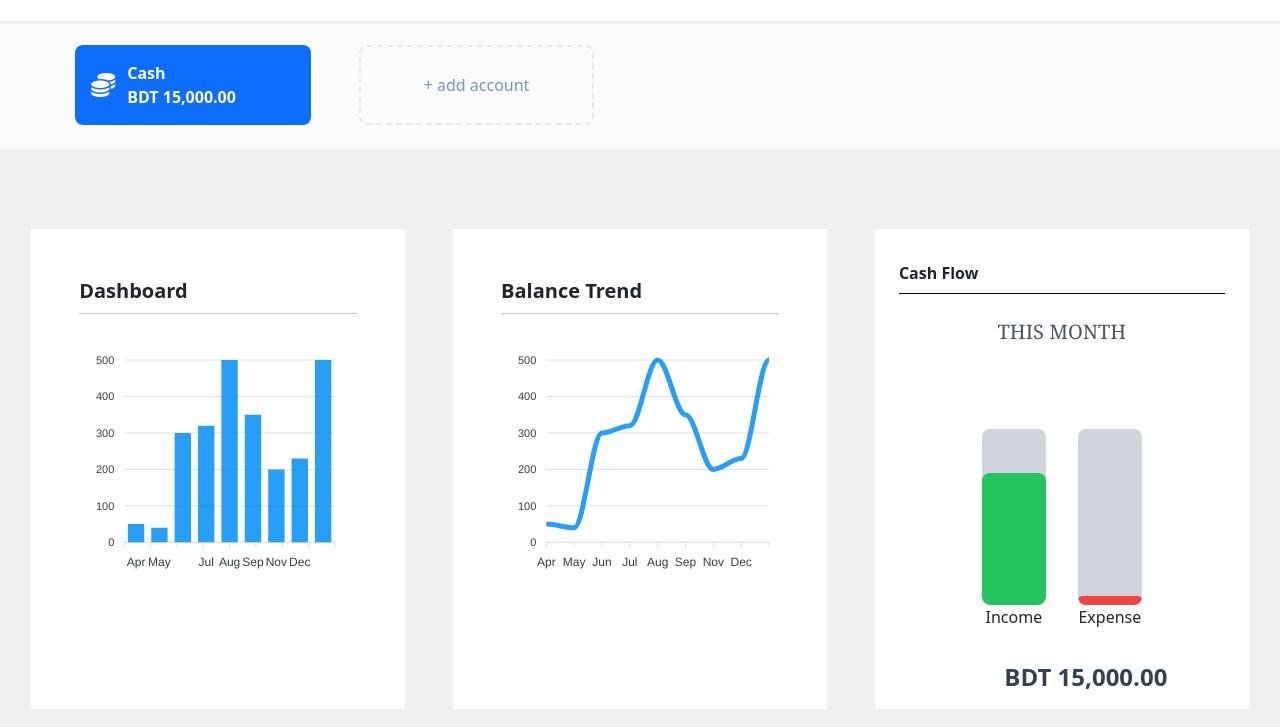
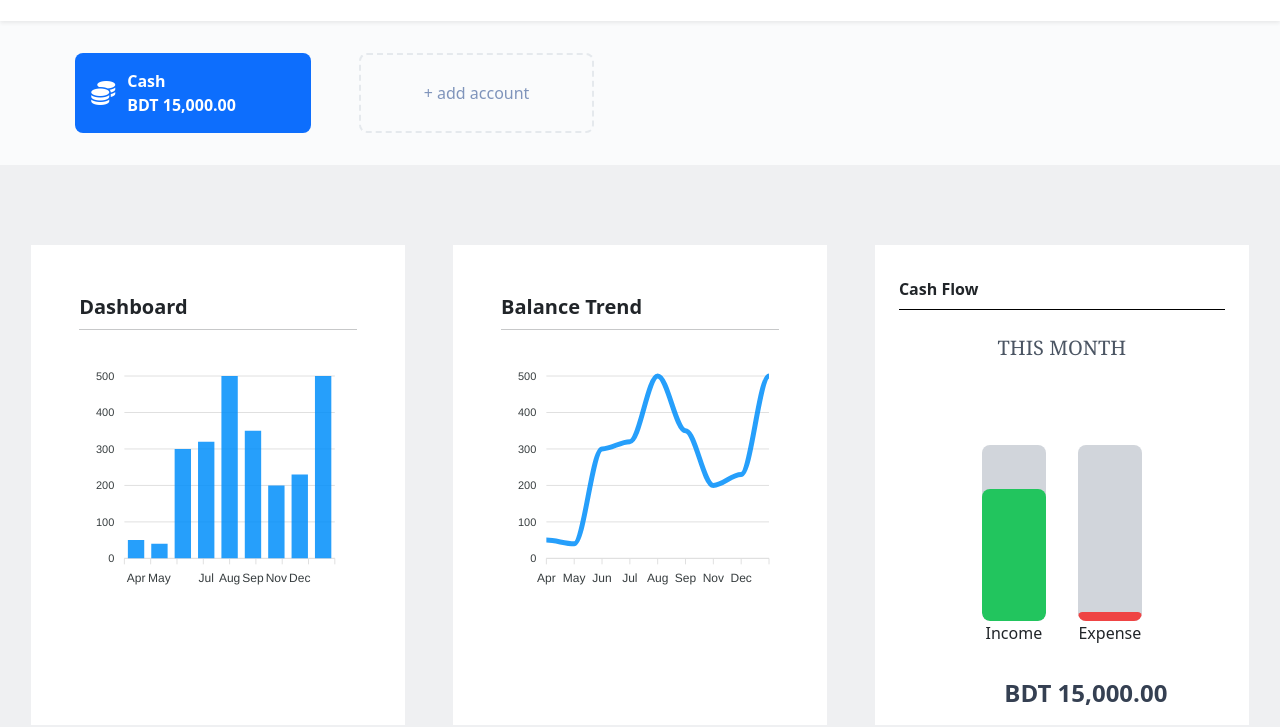
Before and after one commit to raihanchowdhury01/wallet_master_Int, a website: page index.html in a window 1280 px wide. Shown: the part 75-802 px from the top of the page. Drawn offline with nearby package versions, Linux system fonts and the light colour scheme.

Commit message:
first commit

```diff
--- a/index.html
+++ b/index.html
@@ -119,7 +119,7 @@
          <section class="bg-[#fafbfc] py-4 shadow-sm mt-24">
             <div class="container w-[92%]">
                 <!-- header button design start from here -->
-                <div class="lg:w-[45%] w-[70%] grid md:grid-cols-2  gap-5 md:ml-3">
+                <div class="lg:w-[45%] w-[70%] grid md:grid-cols-2  gap-5 md:ml-3 py-2">
                     <!-- header cash button design start from here -->
                     <div class="bg-primary p-3 rounded-lg flex items-center cursor-pointer">
                         <div class="text-white text-2xl mr-3">
```
Also changed, not shown: css/output.css.
